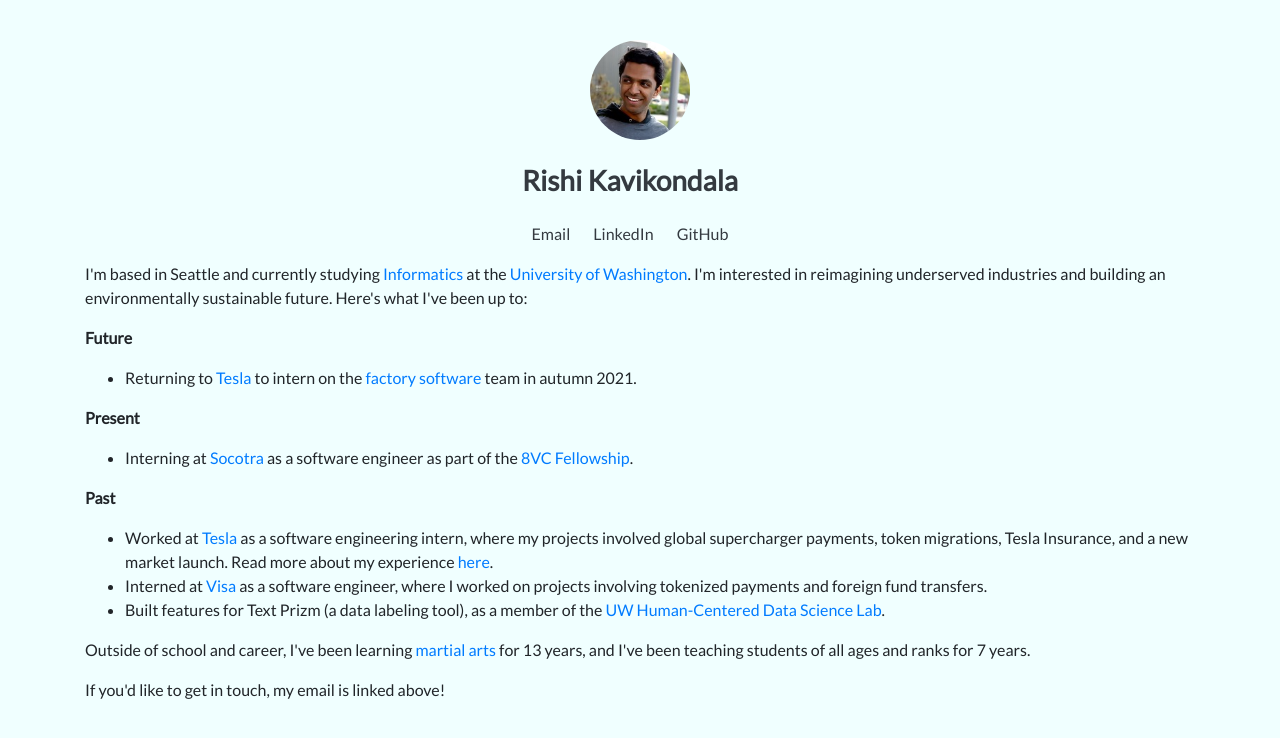
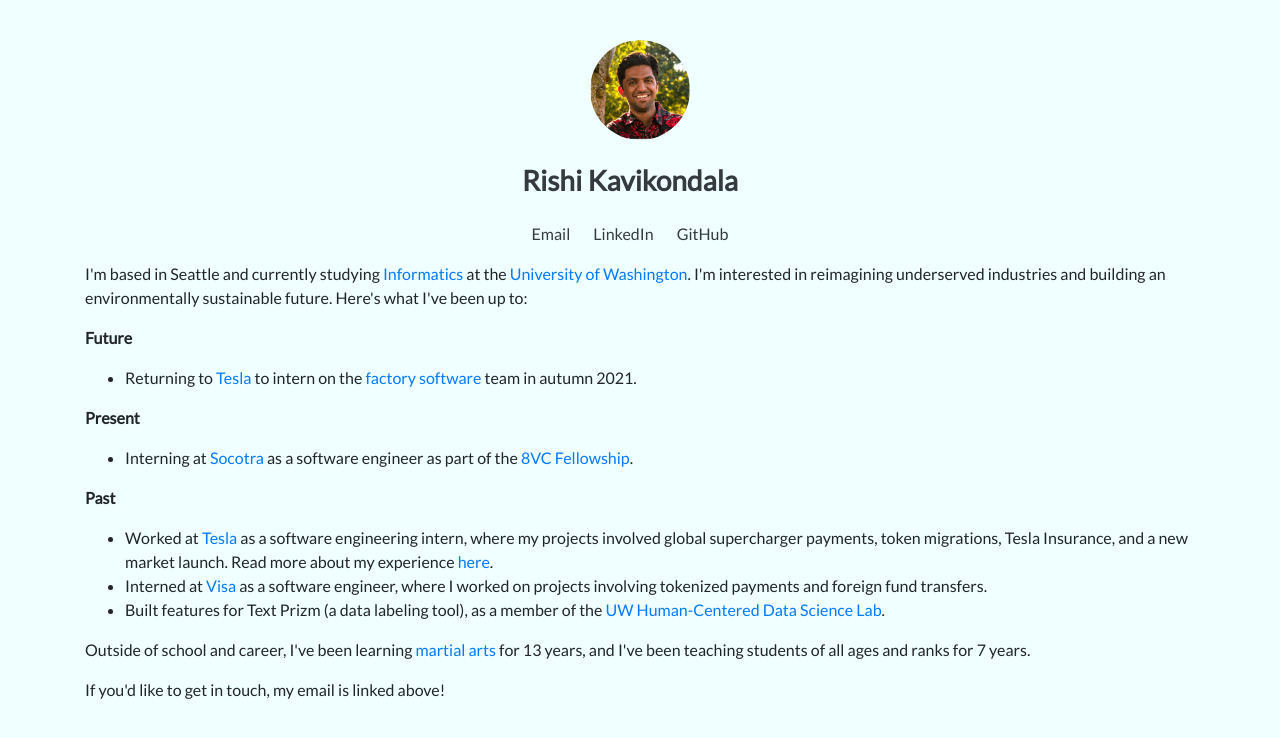
Before and after one commit to rishikavikondala/rishikavikondala.github.io, a plain HTML site: page index.html in a window 1280 px wide. Drawn offline with nearby package versions, Linux system fonts and the light colour scheme.

Commit message:
Changed photo

```diff
--- a/index.html
+++ b/index.html
@@ -18,7 +18,7 @@
   <body>
     <header>
       <div class="container text-center">
-        <img src="me.jpg" width=100></img> <br><br>
+        <img src="me.png" width=100></img> <br><br>
         <h1 class="font-weight-bold"><a class="text-dark" href="">Rishi Kavikondala</a></h1> <br>
         <p class="header-links">
           <a class="text-dark" style="margin-right: 20px" href="mailto:rishi.kavikondala@gmail.com">Email</a>
```
Also changed, not shown: me.png (added).
